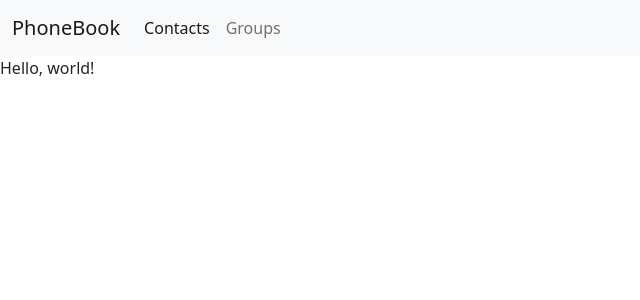
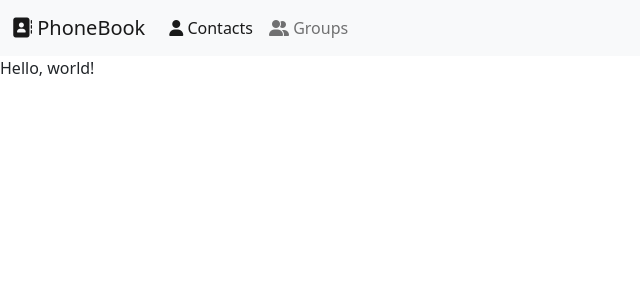
Before and after one commit to natelufuluabo/Phonebook, a React (Vite) app in the folder frontend/: page / in a window 1280 px wide. Shown: the top 300 px of the page, without its empty margins (0-640 px from the left). Built offline with nearby package versions, Linux system fonts and the light colour scheme; no server answers.

Commit message:
finished building the navbar

```diff
--- a/frontend/src/components/Navbar.jsx
+++ b/frontend/src/components/Navbar.jsx
@@ -3,17 +3,17 @@ export default function Navbar() {
   return (
     <nav className="navbar navbar-expand-lg bg-light">
         <div className="container-fluid">
-          <a className="navbar-brand" href="#">PhoneBook</a>
+          <a className="navbar-brand" href="#"><i className="fa-solid fa-address-book"></i> PhoneBook</a>
           <button className="navbar-toggler" type="button" data-bs-toggle="collapse" data-bs-target="#navbarNav" aria-controls="navbarNav" aria-expanded="false" aria-label="Toggle navigation">
             <span className="navbar-toggler-icon"></span>
           </button>
           <div className="collapse navbar-collapse" id="navbarNav">
             <ul className="navbar-nav">
               <li className="nav-item">
-                <a className="nav-link active" aria-current="page" href="#">Contacts</a>
+                <a className="nav-link active" aria-current="page" href="#"><i className="fa-solid fa-user"></i> Contacts</a>
               </li>
               <li className="nav-item">
-                <a className="nav-link" href="#">Groups</a>
+                <a className="nav-link" href="#"><i className="fa-solid fa-user-group"></i> Groups</a>
               </li>
             </ul>
           </div>
```
